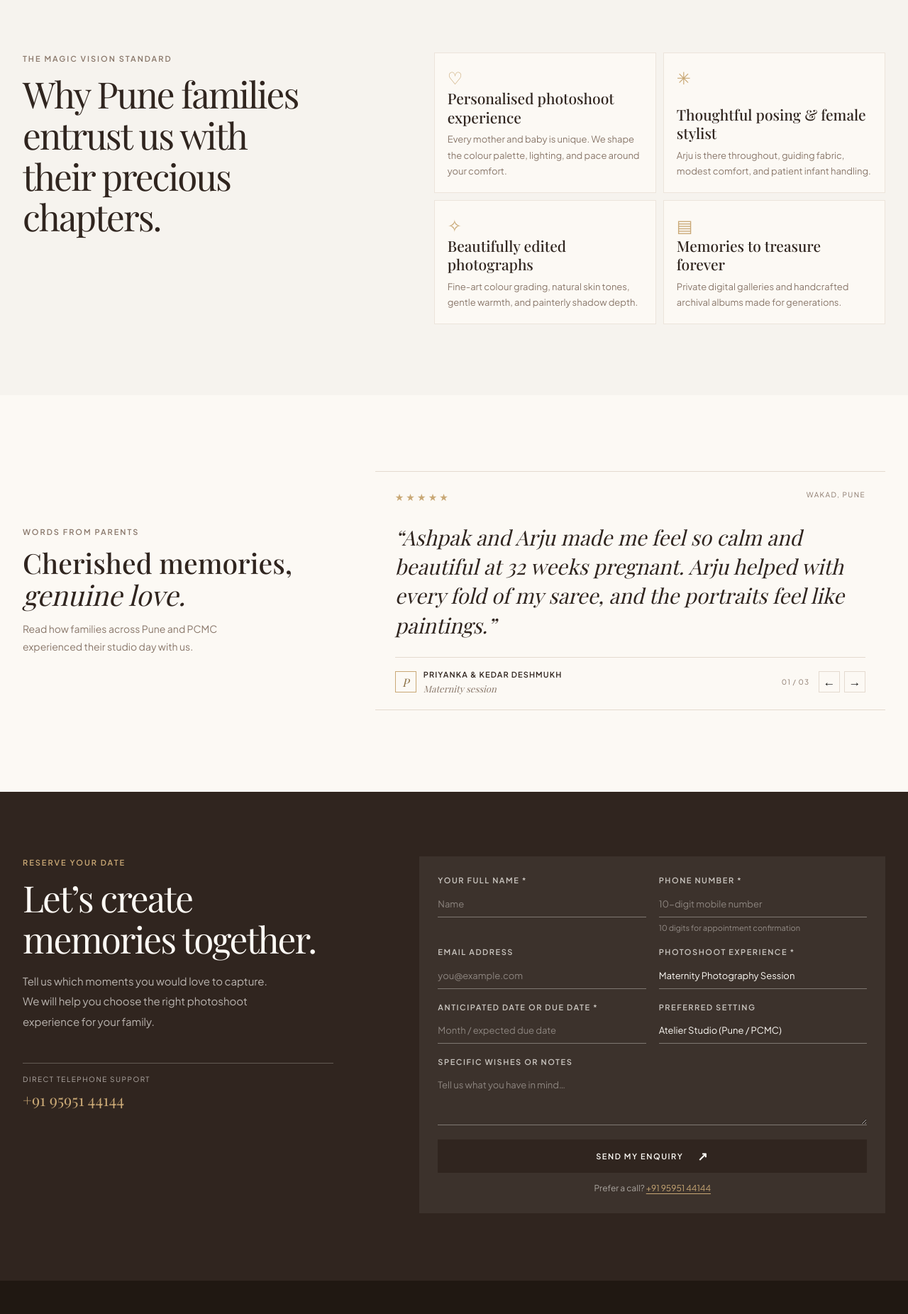
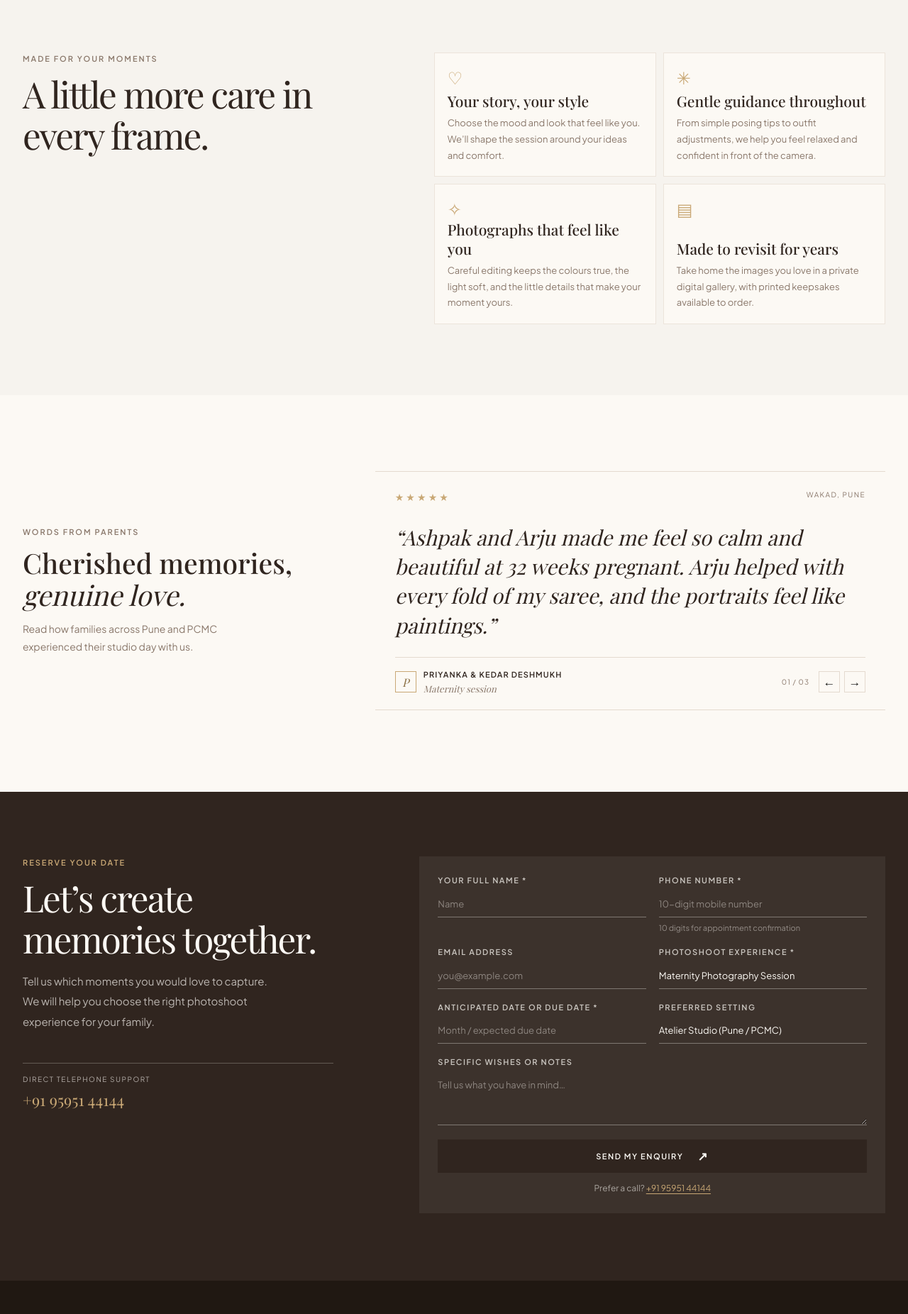
Before and after one commit to ShindeR22/Landing-page, a Next.js app: page / in a window 1280 px wide. Shown: the part 4880-6732 px from the top of the page at 71% size. Built offline with nearby package versions, Linux system fonts and the light colour scheme; a web font is replaced by a local one.

Commit message:
style: update footer brand logo size and improve section headings for clarity; refine studio standards descriptions for better engagement

```diff
--- a/src/app/globals.css
+++ b/src/app/globals.css
@@ -1583,6 +1583,15 @@ button {
   gap: 11px;
   align-self: start;
 }
+.footer-brand .brand-mark {
+  width: 64px;
+  height: 64px;
+}
+.footer-brand .brand-mark img {
+  width: 100%;
+  height: 100%;
+  object-fit: cover;
+}
 .footer-title {
   margin: 0 0 4px;
   font: 500 18px var(--serif);
@@ -2276,8 +2285,8 @@ button {
     padding-block: 34px 29px;
   }
   .footer-brand .brand-mark {
-    width: 31px;
-    height: 31px;
+    width: 64px;
+    height: 64px;
   }
   .footer-title {
     font-size: 18px;
--- a/src/components/site-footer.tsx
+++ b/src/components/site-footer.tsx
@@ -1,9 +1,18 @@
+import Image from "next/image";
+
 export function SiteFooter() {
   return (
     <footer className="site-footer">
       <div className="section-shell footer-main">
         <div className="footer-brand">
-          <span className="brand-mark">MV</span>
+          <span className="brand-mark" aria-hidden="true">
+            <Image
+              src="/images/magic-vision-logo.jpg"
+              alt=""
+              width={44}
+              height={44}
+            />
+          </span>
           <div>
             <p className="footer-title">Magic Vision Photography</p>
             <p>Small moments, held close.</p>
--- a/src/components/studio-values.tsx
+++ b/src/components/studio-values.tsx
@@ -7,7 +7,7 @@ export function StudioValues() {
   return (
     <section className="values-section" id="studio">
       <div className="section-shell values-inner">
-        <SectionHeading eyebrow="The Magic Vision standard" title="Why Pune families entrust us with their precious chapters." />
+        <SectionHeading eyebrow="Made for your moments" title="A little more care in every frame." />
         <div className="values-grid">
           {studioStandards.map((value, index) => <article className="value-card" key={value.title}><span className="value-symbol" aria-hidden="true">{symbols[index]}</span><h3>{value.title}</h3><p>{value.text}</p></article>)}
         </div>
--- a/src/data/atelier.ts
+++ b/src/data/atelier.ts
@@ -437,19 +437,19 @@ export const experiencePackages = [
 
 export const studioStandards = [
   {
-    title: "Personalised photoshoot experience",
-    text: "Every mother and baby is unique. We shape the colour palette, lighting, and pace around your comfort.",
+    title: "Your story, your style",
+    text: "Choose the mood and look that feel like you. We’ll shape the session around your ideas and comfort.",
   },
   {
-    title: "Thoughtful posing & female stylist",
-    text: "Arju is there throughout, guiding fabric, modest comfort, and patient infant handling.",
+    title: "Gentle guidance throughout",
+    text: "From simple posing tips to outfit adjustments, we help you feel relaxed and confident in front of the camera.",
   },
   {
-    title: "Beautifully edited photographs",
-    text: "Fine-art colour grading, natural skin tones, gentle warmth, and painterly shadow depth.",
+    title: "Photographs that feel like you",
+    text: "Careful editing keeps the colours true, the light soft, and the little details that make your moment yours.",
   },
   {
-    title: "Memories to treasure forever",
-    text: "Private digital galleries and handcrafted archival albums made for generations.",
+    title: "Made to revisit for years",
+    text: "Take home the images you love in a private digital gallery, with printed keepsakes available to order.",
   },
 ];
```
